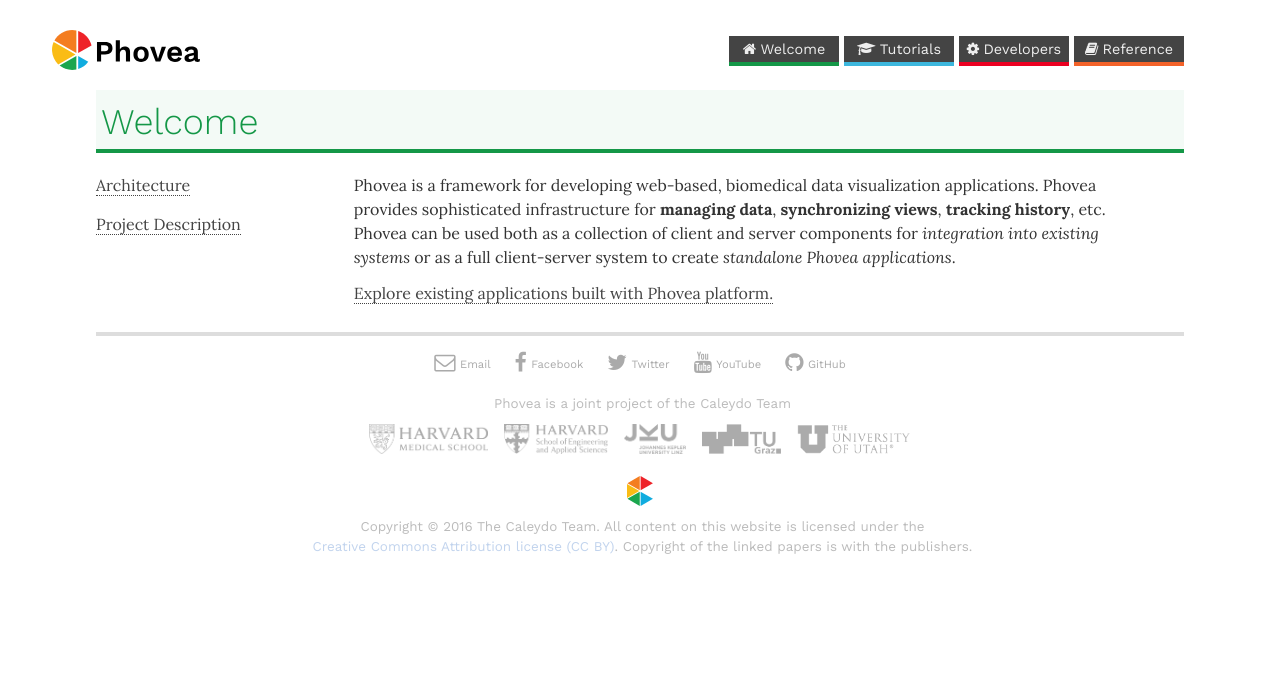
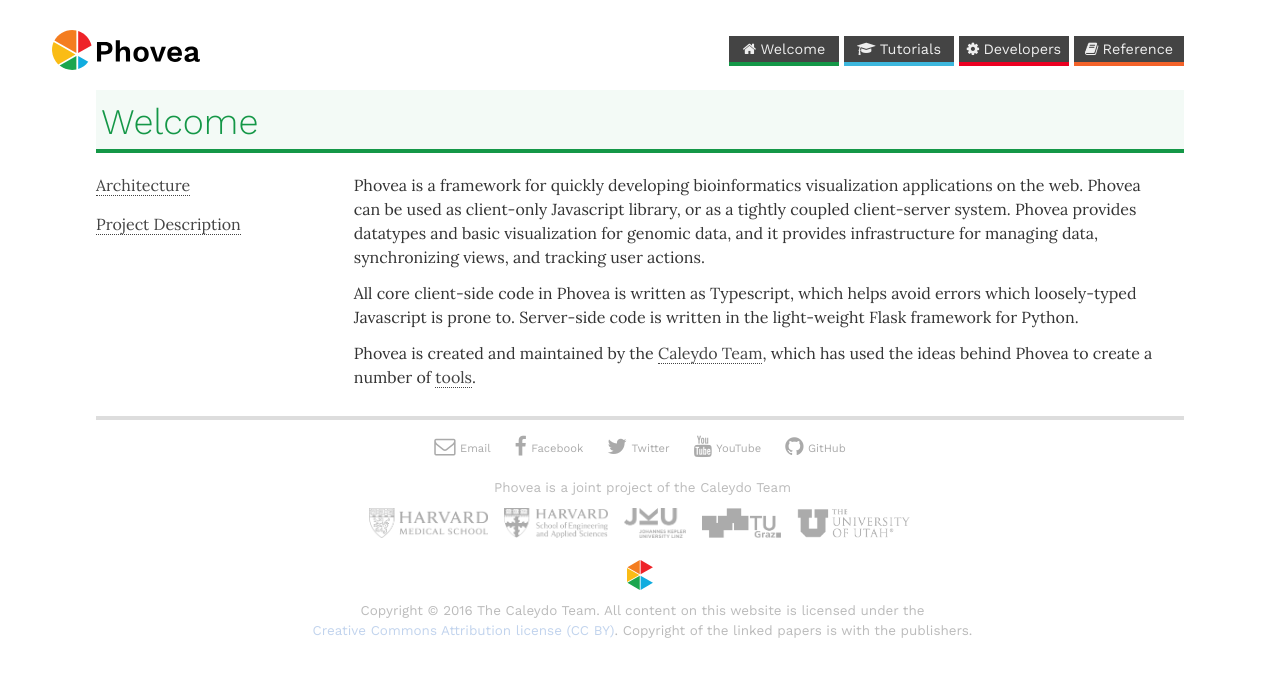
Before and after one commit to phovea/phovea.github.io, a Jekyll site: the page built from index.md, in a window 1280 px wide. Shown: the top 677 px of the page. Built offline with Jekyll 4.4.1, drawn with Linux system fonts in a browser that asks for light colours; nearby versions of some CDN libraries; some web fonts are replaced.

Commit message:
Mission statement

```diff
--- a/index.md
+++ b/index.md
@@ -3,6 +3,15 @@ layout: documentation
 title: Welcome
 ---
 
-Phovea is a framework for developing web-based, biomedical data visualization applications. Phovea provides sophisticated infrastructure for **managing data**, **synchronizing views**, **tracking history**, etc. Phovea can be used both as a collection of client and server components for *integration into existing systems* or as a full client-server system to create *standalone Phovea applications*.
+Phovea is a framework for quickly developing bioinformatics visualization applications on the web.
+Phovea can be used as client-only Javascript library, or as a tightly coupled client-server system.
+Phovea provides datatypes and basic visualization for genomic data, and it provides
+infrastructure for managing data, synchronizing views, and tracking user actions.
 
-[Explore existing applications built with Phovea platform.](http://demo.caleydo.org)
+
+All core client-side code in Phovea is written as Typescript, which helps avoid errors which
+loosely-typed Javascript is prone to. Server-side code is written in the light-weight Flask framework
+for Python.
+
+Phovea is created and maintained by the [Caleydo Team](http://www.caleydo.org/), which has
+used the ideas behind Phovea to create a number of [tools](http://www.caleydo.org/tools/).
```
